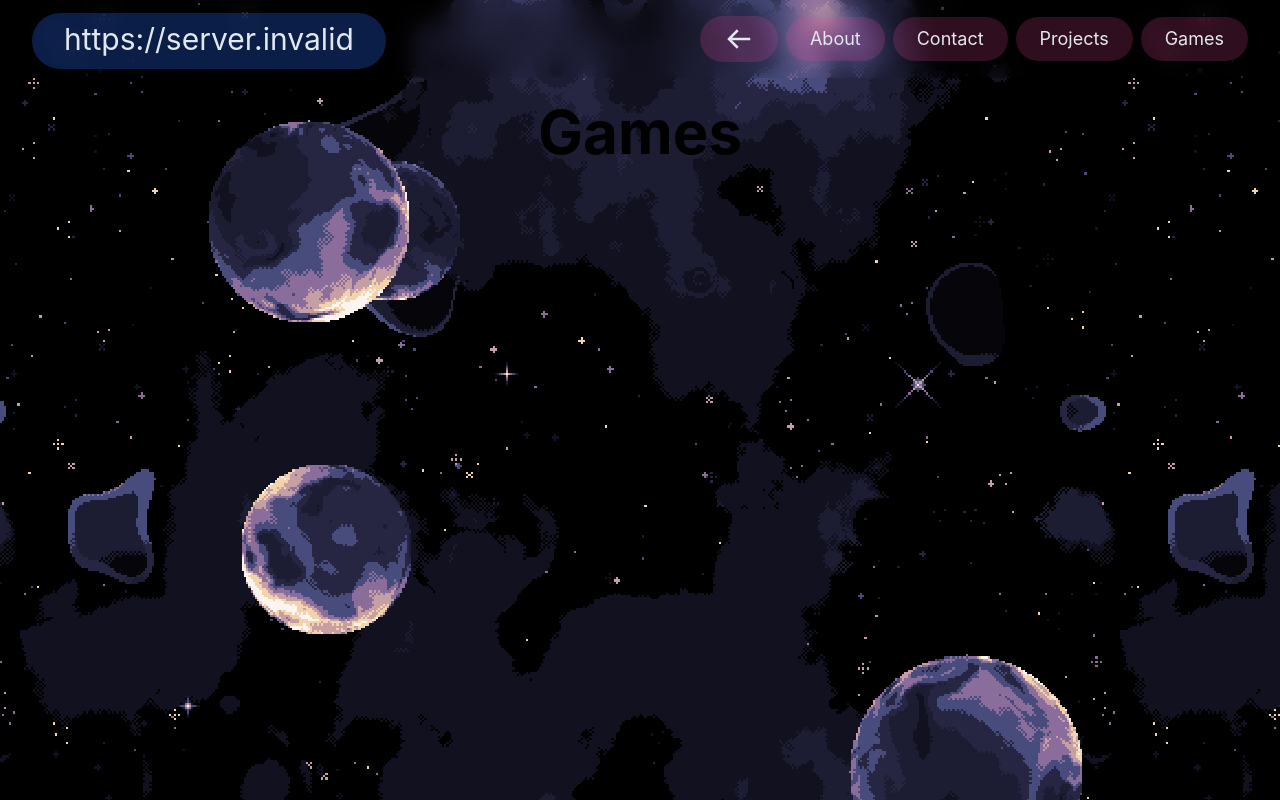
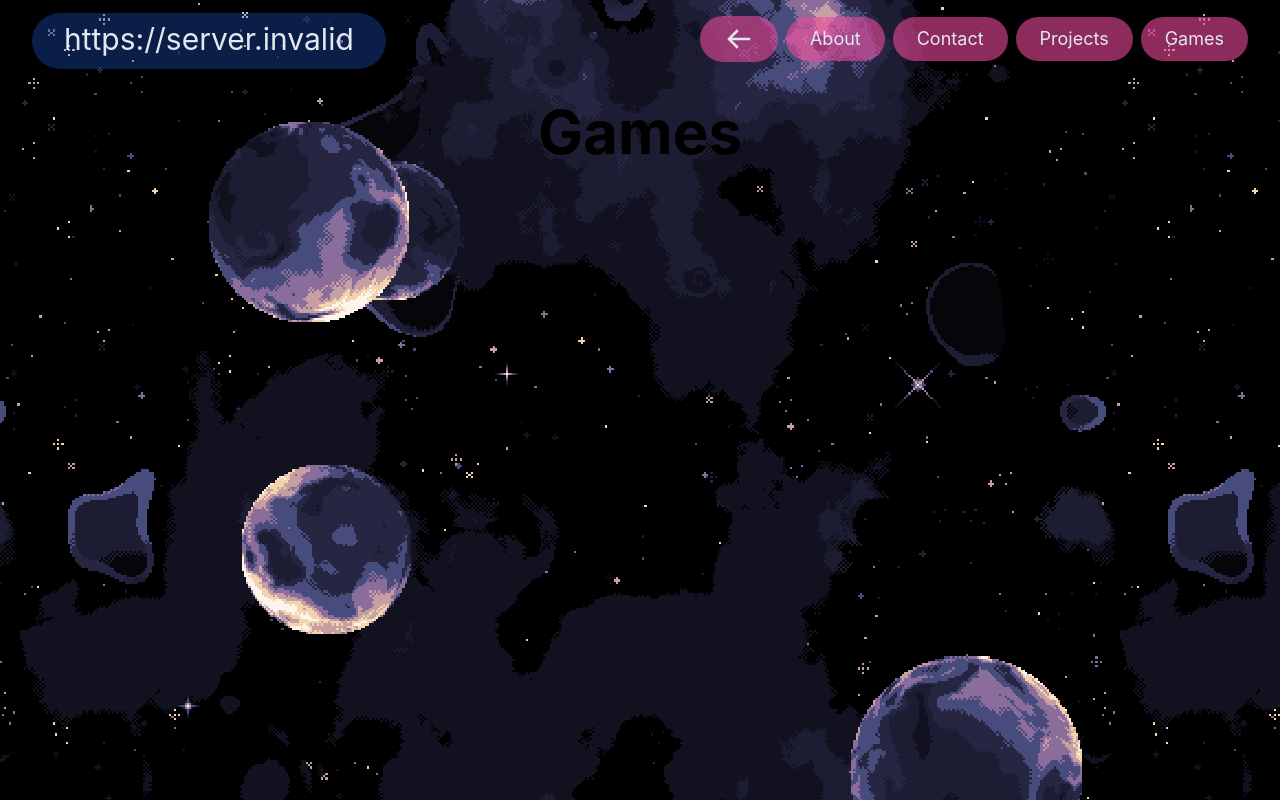
Before and after one commit to WraithWinterly/aydens.net, a Next.js app: page /games in a window 1280 px wide. Shown: the top 800 px of the page. Built offline with nearby package versions, Linux system fonts and the light colour scheme; no server answers; what prettier-plugin-tailwindcss would draw is missing.

Commit message:
Improve header design

```diff
--- a/src/components/header.tsx
+++ b/src/components/header.tsx
@@ -6,7 +6,7 @@ export default function Header() {
   const router = useRouter();
   return (
     <>
-      <header className="relative flex w-full justify-between py-4 px-8 text-center backdrop-blur-md">
+      <header className="relative flex w-full justify-between py-4 px-8 text-center ">
         <div className="flex w-full items-center justify-between gap-4">
           <div className="items-center">
             <a
--- a/src/components/parallax-bg.tsx
+++ b/src/components/parallax-bg.tsx
@@ -11,25 +11,25 @@ export default function SpaceParallax({ offsetY }: { offsetY: number }) {
       <ParallaxLayer
         offsetY={offsetY}
         img={stars.src}
+        speed={0.2}
+        addOffset={offsetY}
+      />
+      <ParallaxLayer
+        offsetY={offsetY}
+        img={nebulae.src}
         speed={0.5}
         addOffset={offsetY}
       />
       <ParallaxLayer
         offsetY={offsetY}
-        img={nebulae.src}
-        speed={1.75}
-        addOffset={offsetY}
-      />
-      <ParallaxLayer
-        offsetY={offsetY}
         img={dust.src}
-        speed={2}
+        speed={1.1}
         addOffset={offsetY}
       />
       <ParallaxLayer
         offsetY={offsetY}
         img={planets.src}
-        speed={2.25}
+        speed={1.5}
         addOffset={offsetY}
       />
     </div>
--- a/src/styles/globals.css
+++ b/src/styles/globals.css
@@ -33,7 +33,7 @@
   }
 
   .header-link {
-    @apply cursor-pointer rounded-full bg-pink-500/20 px-6 py-2 text-lg text-slate-200 transition-colors hover:bg-pink-500/40 hover:text-white;
+    @apply cursor-pointer rounded-full bg-pink-500/60 px-6 py-2 text-lg text-slate-200 transition-colors hover:bg-pink-500/40 hover:text-white;
   }
 }
 
```
